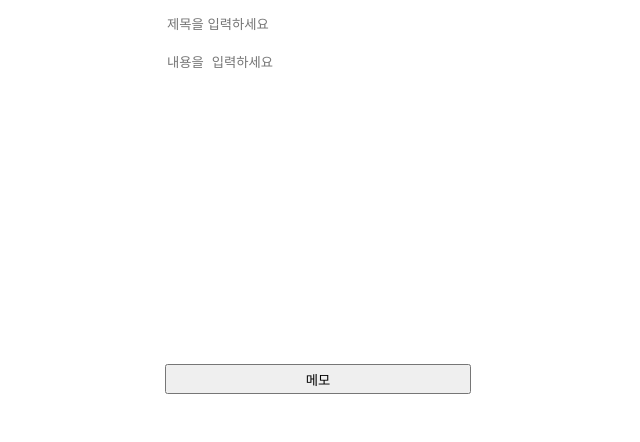
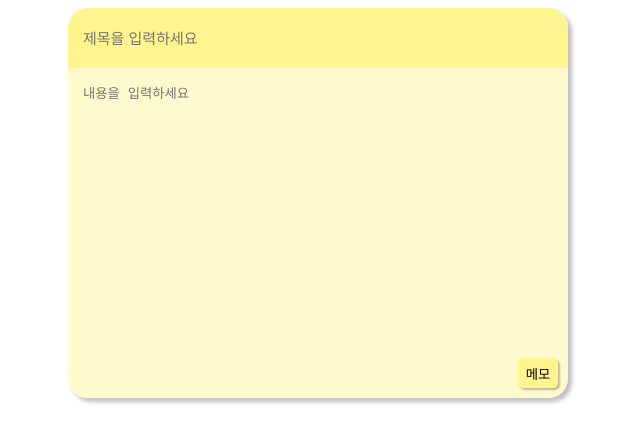
Before and after one commit to yejify/MEMO, a plain HTML site: page index.html in a window 1280 px wide. Shown: the whole page, without its empty margins (322-962 px from the left). Drawn offline with Linux system fonts and the light colour scheme.

Commit message:
메모 입력창 CSS 작업

```diff
--- a/index.html
+++ b/index.html
@@ -10,9 +10,11 @@
   <body>
     <main>
       <section>
+        <div class="newMemo">
           <input type="text" name="" id="title" placeholder="제목을 입력하세요"/>
           <textarea name="" id="content" cols="30" rows="10" placeholder="내용을 입력하세요"></textarea>
           <button id = "button">메모</button>
+        </div>
       </section>
       <section id="display"></section>
     </main>
--- a/style.css
+++ b/style.css
@@ -5,25 +5,46 @@ main {
     align-items: center;
 }
 
+.newMemo {
+    width: 500px;
+    box-shadow: 4px 4px 4px 0px #00000040;
+    border-radius: 20px;
+    overflow: hidden;
+    position: relative;
+}
+
 input {
     display: block;
-    width: 300px;
+    width: 100%;
     height: 30px;
-    margin-bottom: 10px;
     border: none;
+    background: #FFF48E;
+    padding: 15px;
+    font-size: 15px;
 }
 
 textarea {
     display: block;
-    width: 300px;
+    width: 100%;
     height: 300px;
-    margin-bottom: 10px;
     resize: none;
     border: none;
+    background-color: #FFFACD;
+    padding: 15px;
 }
 
-button {
-    display: block;
-    width: 306px;
+input:focus, textarea:focus {
+    outline: none;
+}
+
+#button {
+    position: absolute;
+    width: 40px;
     height: 30px;
+    right: 10px;
+    bottom: 10px;
+    border: none;
+    background-color: #FFF48E;
+    box-shadow: 2px 2px 2px 0px #00000040;
+    border-radius: 5px;
 }
```
